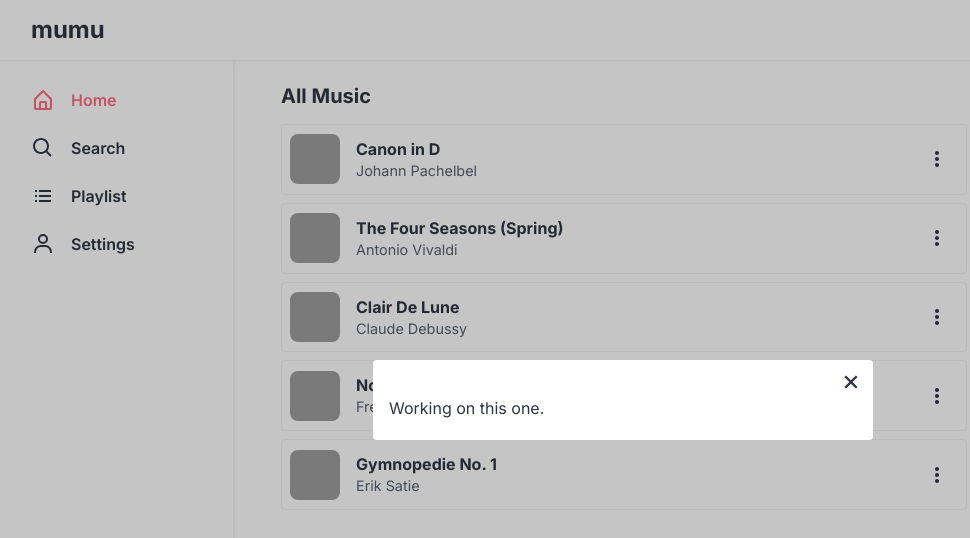
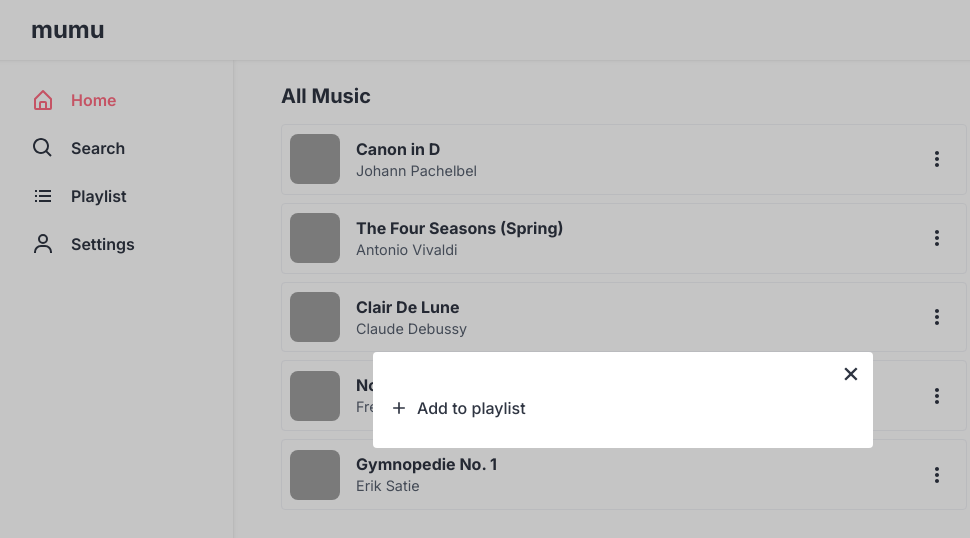
Before and after one commit to goriio/mumu, a React (Vite) app: page / in a window 1280 px wide. Both pictures are taken after a click on the icon 954 px from the left and 159 px from the top of the page. Shown: the top 538 px of the page, without its empty margins (17-987 px from the left). Built offline with nearby package versions, Linux system fonts and the light colour scheme; grey boxes are pictures that could not be loaded.

Commit message:
add playlist feature

```diff
--- a/src/components/Modal.tsx
+++ b/src/components/Modal.tsx
@@ -16,8 +16,8 @@ const Card = styled.div`
   bottom: 0;
   width: 100%;
   max-width: 500px;
-  padding: 1rem;
   padding-top: 2rem;
+  padding-bottom: 1rem;
   border-top-left-radius: var(--border-radius);
   border-top-right-radius: var(--border-radius);
   background: var(--color-bg);
--- a/src/components/Music.tsx
+++ b/src/components/Music.tsx
@@ -1,8 +1,9 @@
 import styled from 'styled-components';
 import { IMusic } from '../types';
-import { BiDotsVerticalRounded } from 'react-icons/bi';
+import { BiDotsVerticalRounded, BiPlus, BiTrashAlt } from 'react-icons/bi';
 import { Modal } from './Modal';
-import { useState } from 'react';
+import { Dispatch, SetStateAction, useState } from 'react';
+import { Select } from './Select';
 
 const StyledMusic = styled.div`
   position: relative;
@@ -81,13 +82,23 @@ interface MusicProps {
   music: IMusic;
   musicList: IMusic[];
   handleMusicItemClick: (id: number, music: IMusic[]) => void;
+  playlist: IMusic[];
+  setPlaylist: Dispatch<SetStateAction<IMusic[]>>;
 }
 
-function Music({ music, musicList, handleMusicItemClick }: MusicProps) {
+function Music({ music, musicList, handleMusicItemClick, playlist, setPlaylist }: MusicProps) {
   const [modalOpen, setModalOpen] = useState(false);
 
   function handleMenuClick() {
     setModalOpen(true);
+  }
+
+  function handleAddToPlaylist(music: IMusic) {
+    setPlaylist([...playlist, music]);
+  }
+
+  function handleRemoveFromPlaylist(music: IMusic) {
+    setPlaylist(playlist.filter((item) => item.id !== music.id));
   }
 
   return (
@@ -101,7 +112,19 @@ function Music({ music, musicList, handleMusicItemClick }: MusicProps) {
       </MusicContainer>
       <Menu onClick={handleMenuClick} />
       <Modal isOpen={modalOpen} setIsOpen={setModalOpen}>
-        Working on this one.
+        {playlist.some((item) => item.id === music.id) ? (
+          <Select
+            icon={<BiTrashAlt />}
+            text='Remove from playlist'
+            onClick={() => handleRemoveFromPlaylist(music)}
+          />
+        ) : (
+          <Select
+            icon={<BiPlus />}
+            text='Add to playlist'
+            onClick={() => handleAddToPlaylist(music)}
+          />
+        )}
       </Modal>
     </StyledMusic>
   );
@@ -123,9 +146,17 @@ interface MusicListProps {
   title?: string;
   musicList: IMusic[];
   handleMusicItemClick: (id: number, music: IMusic[]) => void;
+  playlist: IMusic[];
+  setPlaylist: Dispatch<SetStateAction<IMusic[]>>;
 }
 
-export function MusicList({ title, musicList, handleMusicItemClick }: MusicListProps) {
+export function MusicList({
+  title,
+  musicList,
+  handleMusicItemClick,
+  playlist,
+  setPlaylist,
+}: MusicListProps) {
   return (
     <StyledMusicList>
       {title && <Title>{title}</Title>}
@@ -137,6 +168,8 @@ export function MusicList({ title, musicList, handleMusicItemClick }: MusicListP
               music={music}
               musicList={musicList}
               handleMusicItemClick={handleMusicItemClick}
+              playlist={playlist}
+              setPlaylist={setPlaylist}
             />
           );
         })
--- /dev/null
+++ b/src/components/Select.tsx
@@ -0,0 +1,39 @@
+import { ReactNode } from 'react';
+import styled from 'styled-components';
+
+const StyledSelect = styled.div`
+  display: flex;
+  align-items: center;
+  padding: 0.5rem 1rem;
+  font-size: 1rem;
+  font-weight: 500;
+  cursor: pointer;
+
+  &:hover {
+    background: var(--color-fg);
+  }
+`;
+
+const Icon = styled.div`
+  display: grid;
+  place-items: center;
+  margin-right: 0.5rem;
+  font-size: 1.25rem;
+`;
+
+const Text = styled.span``;
+
+interface SelectProps {
+  icon?: ReactNode;
+  text: string;
+  onClick?: () => void;
+}
+
+export function Select({ icon, text, onClick }: SelectProps) {
+  return (
+    <StyledSelect onClick={onClick}>
+      <Icon>{icon}</Icon>
+      <Text>{text}</Text>
+    </StyledSelect>
+  );
+}
--- a/src/routes/index.tsx
+++ b/src/routes/index.tsx
@@ -13,8 +13,15 @@ export function AppRoutes() {
   const [current, setCurrent] = useState<IMusic | null>(null);
   const [isPlaying, setIsPlaying] = useState(false);
   const [search, setSearch] = useState('');
+  const [playlist, setPlaylist] = useState(
+    JSON.parse(localStorage.getItem('playlist') || '[]') as IMusic[],
+  );
 
   const audioRef = useRef<HTMLAudioElement>(null);
+
+  useEffect(() => {
+    localStorage.setItem('playlist', JSON.stringify(playlist));
+  }, [playlist]);
 
   useEffect(() => {
     if (isPlaying) {
@@ -45,6 +52,8 @@ export function AppRoutes() {
                 title='All Music'
                 musicList={musicList}
                 handleMusicItemClick={handleMusicItemClick}
+                playlist={playlist}
+                setPlaylist={setPlaylist}
               />
             }
           />
@@ -61,11 +70,24 @@ export function AppRoutes() {
                       music.artist.toLocaleLowerCase().includes(search.toLocaleLowerCase()),
                   )}
                   handleMusicItemClick={handleMusicItemClick}
+                  playlist={playlist}
+                  setPlaylist={setPlaylist}
                 />
               </>
             }
           />
-          <Route path='/playlist' element={<p>Still working on playlist feature.</p>} />
+          <Route
+            path='/playlist'
+            element={
+              <MusicList
+                title='Playlist'
+                musicList={playlist}
+                handleMusicItemClick={handleMusicItemClick}
+                playlist={playlist}
+                setPlaylist={setPlaylist}
+              />
+            }
+          />
           <Route path='/settings' element={<p>Still working on settings feature.</p>} />
           <Route path='*' element={<p>404</p>} />
         </Routes>
```
